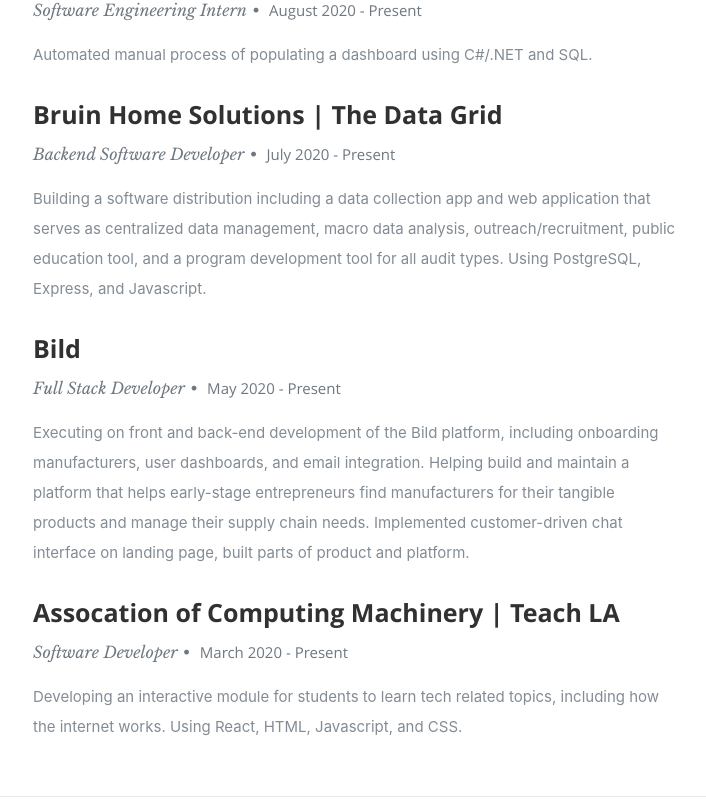
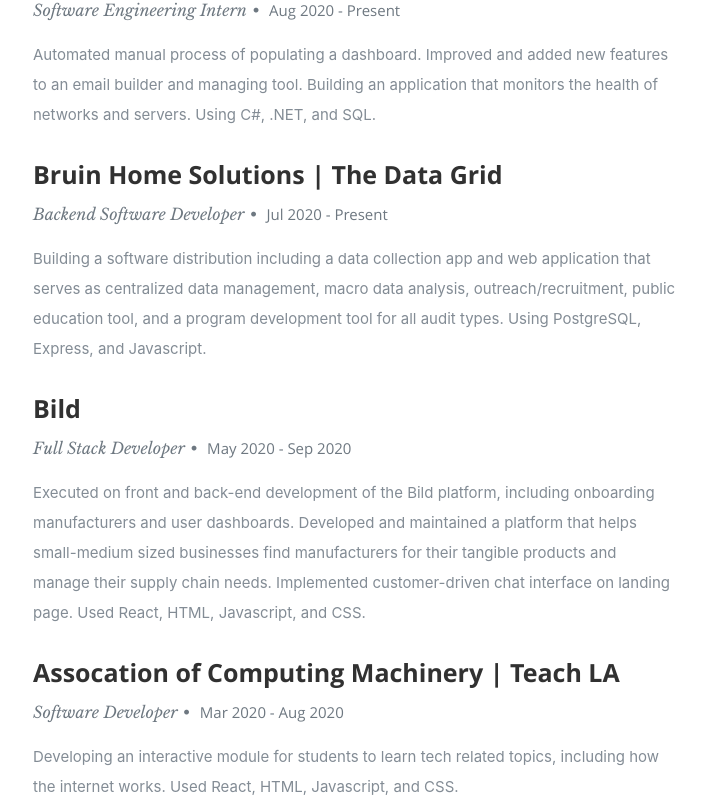
Before and after one commit to janicetsai1/portfolio, a React (Create React App) app: page / in a window 1280 px wide. Shown: the part 934-1740 px from the top of the page, without its empty margins (372-1078 px from the left). Built offline with nearby package versions, Linux system fonts and the light colour scheme.

Commit message:
Installed material-ui. Updated info

```diff
--- a/package.json
+++ b/package.json
@@ -4,6 +4,7 @@
   "private": true,
   "homepage": "http://janicetsai1.github.io/portfolio",
   "dependencies": {
+    "@material-ui/core": "^4.11.0",
     "@testing-library/jest-dom": "^4.2.4",
     "@testing-library/react": "^9.5.0",
     "@testing-library/user-event": "^7.2.1",
--- a/public/resumeData.json
+++ b/public/resumeData.json
@@ -51,26 +51,26 @@
           {
             "company":"Montecito Bank & Trust",
             "title":"Software Engineering Intern",
-            "years":"August 2020 - Present",
-            "description":"Automated manual process of populating a dashboard using C#/.NET and SQL."
+            "years":"Aug 2020 - Present",
+            "description":"Automated manual process of populating a dashboard. Improved and added new features to an email builder and managing tool. Building an application that monitors the health of networks and servers. Using C#, .NET, and SQL."
           },
           {
             "company":"Bruin Home Solutions | The Data Grid",
             "title":"Backend Software Developer",
-            "years":"July 2020 - Present",
+            "years":"Jul 2020 - Present",
             "description":"Building a software distribution including a data collection app and web application that serves as centralized data management, macro data analysis, outreach/recruitment, public education tool, and a program development tool for all audit types. Using PostgreSQL, Express, and Javascript."
           },
           {
             "company":"Bild",
             "title":"Full Stack Developer",
-            "years":"May 2020 - Present",
-            "description":"Executing on front and back-end development of the Bild platform, including onboarding manufacturers, user dashboards, and email integration. Helping build and maintain a platform that helps early-stage entrepreneurs find manufacturers for their tangible products and manage their supply chain needs. Implemented customer-driven chat interface on landing page, built parts of product and platform."
+            "years":"May 2020 - Sep 2020",
+            "description":"Executed on front and back-end development of the Bild platform, including onboarding manufacturers and user dashboards. Developed and maintained a platform that helps small-medium sized businesses find manufacturers for their tangible products and manage their supply chain needs. Implemented customer-driven chat interface on landing page. Used React, HTML, Javascript, and CSS."
           },
           {
             "company":"Assocation of Computing Machinery | Teach LA",
             "title":"Software Developer",
-            "years":"March 2020 - Present",
-            "description":"Developing an interactive module for students to learn tech related topics, including how the internet works. Using React, HTML, Javascript, and CSS."
+            "years":"Mar 2020 - Aug 2020",
+            "description":"Developing an interactive module for students to learn tech related topics, including how the internet works. Used React, HTML, Javascript, and CSS."
           }
         ],
         "skills":[
--- a/src/Components/Resume.js
+++ b/src/Components/Resume.js
@@ -2,6 +2,7 @@
 import Bounce from 'react-reveal/Bounce';
 
 class Resume extends React.Component {
+
     render() {
         if(this.props.data){
             var education = this.props.data.education.map(function(education){
```
Also changed, not shown: 1 other file (tests, documents, lock files or other folders).
